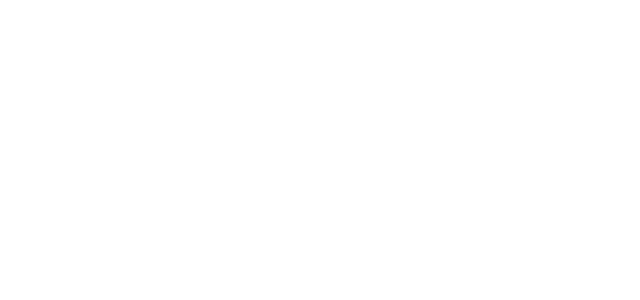
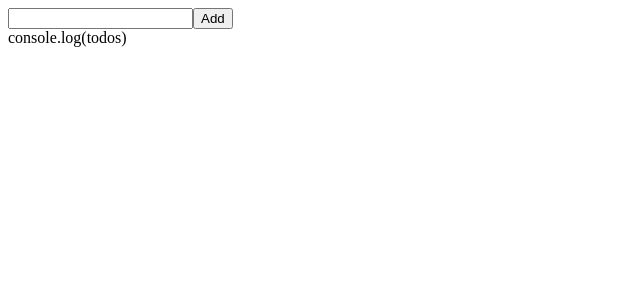
Before and after one commit to IamDikshaR/To-do-App, a React (Vite) app: page / in a window 1280 px wide. Shown: the top 300 px of the page, without its empty margins (0-640 px from the left). Built offline with nearby package versions, Linux system fonts and the light colour scheme.

Commit message:
submitting todo items

```diff
--- a/src/App.jsx
+++ b/src/App.jsx
@@ -1,9 +1,14 @@
 import { useState } from "react";
+import Todo from "./components/Todo";
 
 function App() {
   const [count, setCount] = useState(0);
 
-  return <div className="App"></div>;
+  return (
+    <div className="App">
+      <Todo />
+    </div>
+  );
 }
 
 export default App;
--- /dev/null
+++ b/src/components/Todo.jsx
@@ -0,0 +1,24 @@
+import { useState } from "react";
+
+export default function Todo() {
+  const [todo, setTodo] = useState("");
+  const [todos, setTodos] = useState([]);
+  function handleSubmit(e) {
+    e.preventDefault();
+    setTodos([...todos, todo]);
+    setTodo("");
+  }
+  return (
+    <>
+      <form action="" onSubmit={handleSubmit}>
+        <input
+          onChange={(e) => setTodo(e.target.value)}
+          value={todo}
+          type="text"
+        />
+        <button type="submit">Add</button>
+      </form>
+      console.log(todos)
+    </>
+  );
+}
```
